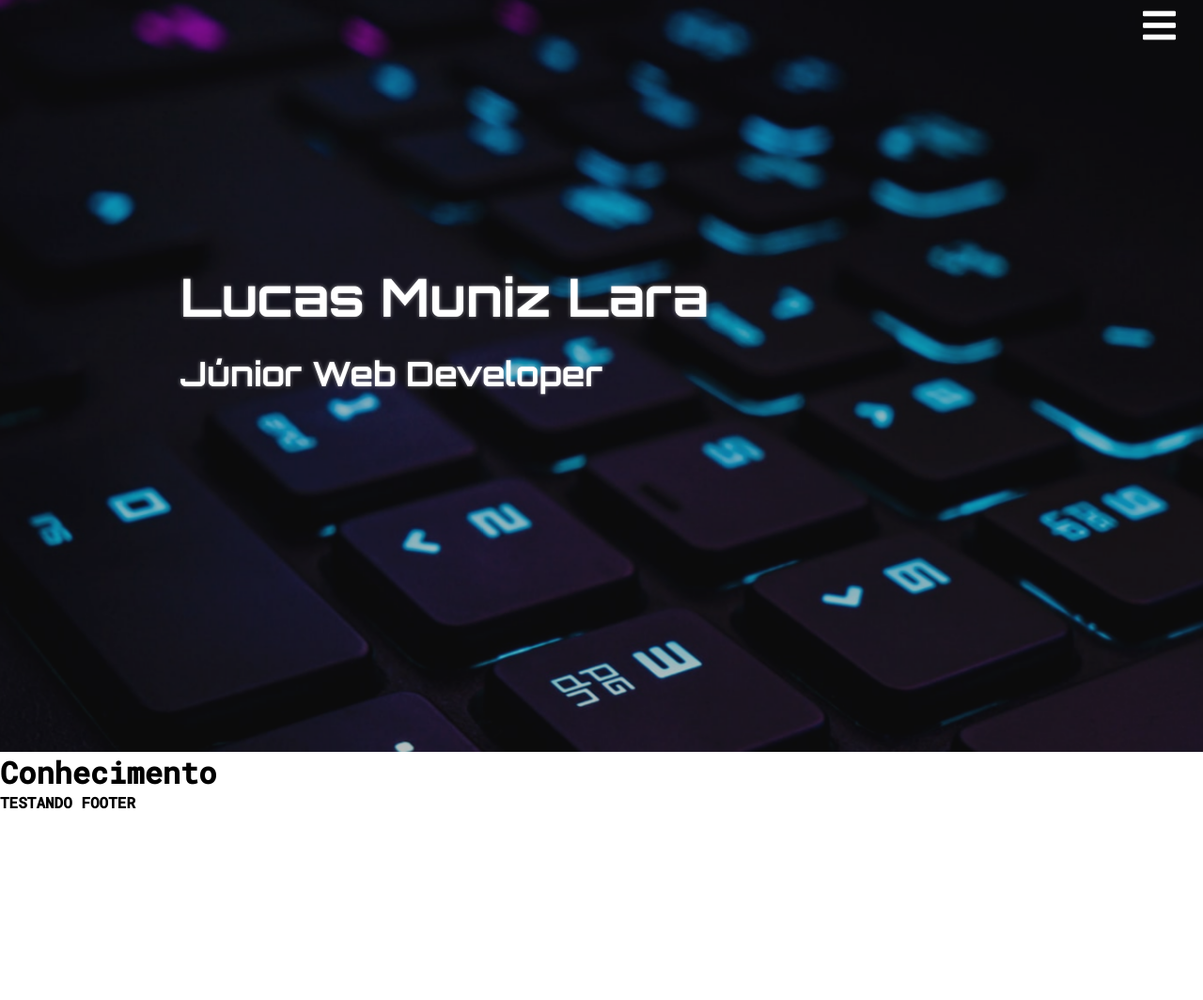
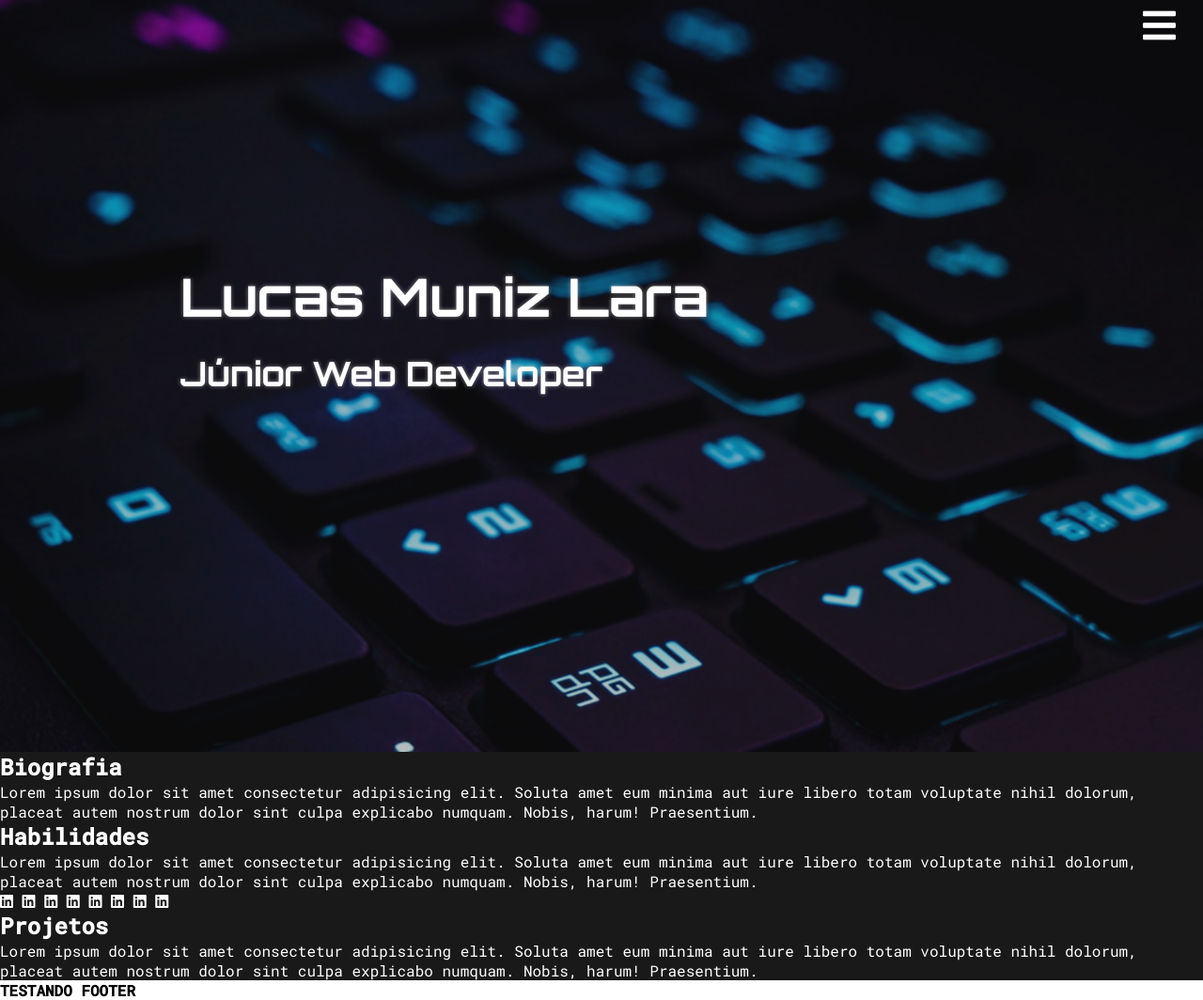
Before and after one commit to LucasMLara/LucasMLara.github.io, a plain HTML site: page index.html in a window 1280 px wide. Shown: the whole page at 94% size. Before the commit the page ends 864 px from the top, so only its background shows below. Drawn offline with Linux system fonts and the light colour scheme.

```diff
--- a/index.html
+++ b/index.html
@@ -42,7 +42,26 @@
       </div>
     </aside>
   <main>
-    <h1>Conhecimento</h1>
+    <section class="bio">
+      <h2>Biografia</h2>
+        <p>Lorem ipsum dolor sit amet consectetur adipisicing elit. Soluta amet eum minima aut iure libero totam voluptate nihil dolorum, placeat autem nostrum dolor sint culpa explicabo numquam. Nobis, harum! Praesentium.</p>
+    </section>
+    <section class="Habilidades">
+      <h2>Habilidades</h2>
+        <p>Lorem ipsum dolor sit amet consectetur adipisicing elit. Soluta amet eum minima aut iure libero totam voluptate nihil dolorum, placeat autem nostrum dolor sint culpa explicabo numquam. Nobis, harum! Praesentium.</p>
+        <i class="fab fa-linkedin"></i>
+        <i class="fab fa-linkedin"></i>
+        <i class="fab fa-linkedin"></i>
+        <i class="fab fa-linkedin"></i>
+        <i class="fab fa-linkedin"></i>
+        <i class="fab fa-linkedin"></i>
+        <i class="fab fa-linkedin"></i>
+        <i class="fab fa-linkedin"></i>
+    </section>
+    <section class="projects">
+      <h2>Projetos</h2>
+        <p>Lorem ipsum dolor sit amet consectetur adipisicing elit. Soluta amet eum minima aut iure libero totam voluptate nihil dolorum, placeat autem nostrum dolor sint culpa explicabo numquam. Nobis, harum! Praesentium.</p>
+    </section>
 
   </main>
   <footer>
--- a/style.css
+++ b/style.css
@@ -15,6 +15,15 @@
   animation-delay: 2s;
   animation-iteration-count: infinite;
   animation-direction: alternate;
+  animation-fill-mode: forwards;
+  animation-play-state: running ou paused;
+
+||
+
+shorthand =
+
+animation: animation, duração, timefunction, interation-count, ;
+
 }
 */
 
@@ -173,6 +182,10 @@
   }
 }
 
+main {
+  background-color: rgba(0, 0, 0, .90);
+}
+
 main h1{
   color: black;
 }
```
Also changed, not shown: Images/g3.gif (added), 5 other files.
